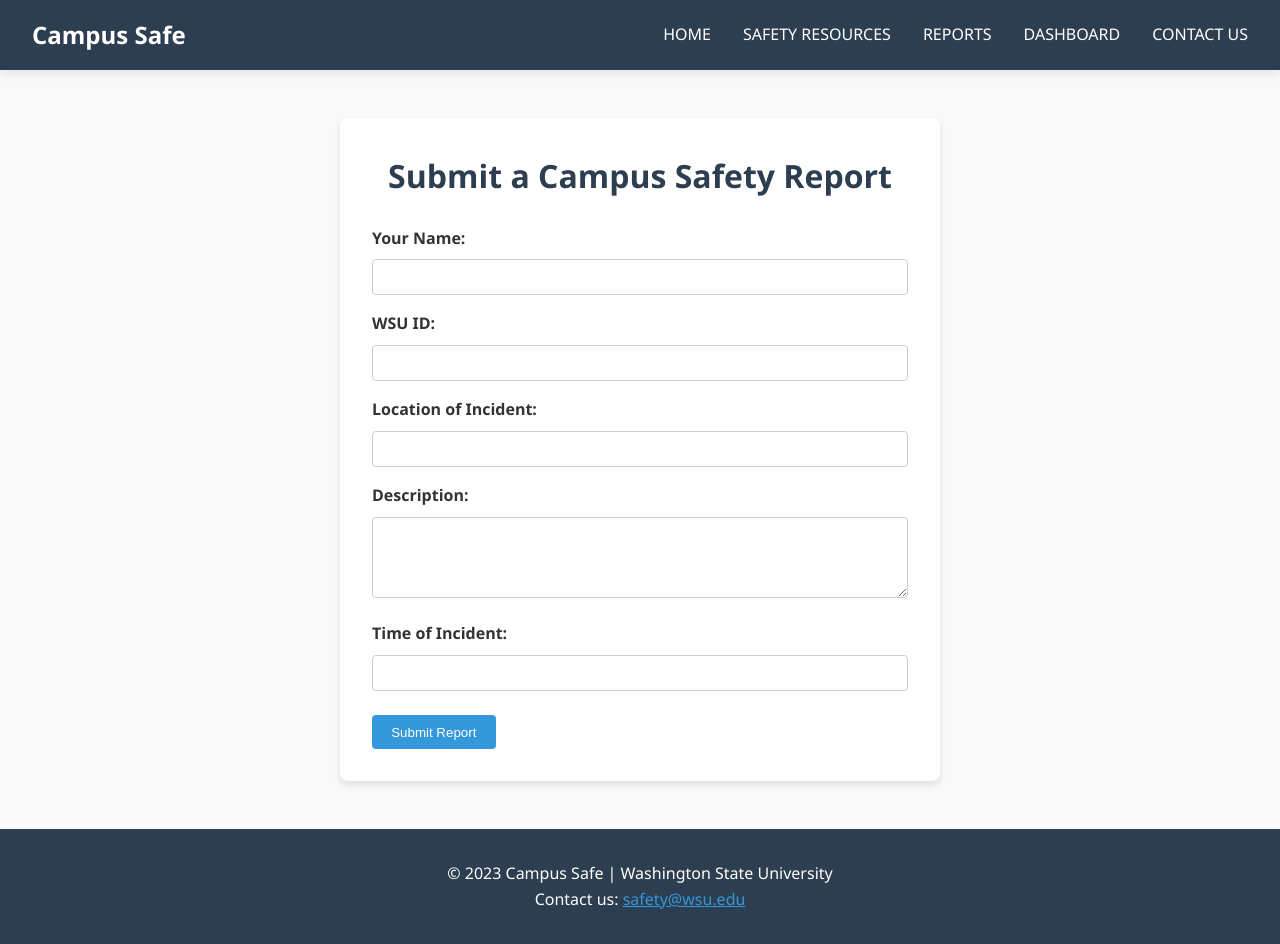
After one commit to McGavGav/CptS_322_CampusSafe, a Django app: page /crimoapp/report/ in a window 1280 px wide. The commit adds this page. Run offline with Django 5.2, Linux system fonts and the light colour scheme.

Commit message:
Added reports page, added notifications, synced the reports with the dashboard

```diff
--- a/crimoapp/templates/crimohtml.html
+++ b/crimoapp/templates/crimohtml.html
@@ -89,8 +89,8 @@
             <li class="logo"><a href="{% url 'dashboard' %}">Campus Safe</a></li>
             <li class="hideOnMobile"><a href="{% url 'home' %}">HOME</a></li>
             <li class="hideOnMobile"><a href="{% url 'resources' %}">SAFETY RESOURCES</a></li>
-            <li class="hideOnMobile"><a href="#about">ABOUT US</a></li>
-            <li class="hideOnMobile"><a href="#faq">FAQs</a></li>
+            <li><a href="{% url 'report' %}">REPORTS</a></li>
+            <li><a href="{% url 'dashboard' %}">DASHBOARD</a></li>
             <li class="hideOnMobile"><a href="#footer">CONTACT US</a></li>
             <li class="menu-button" onclick="showSidebar()">
                 <a href="#">
--- /dev/null
+++ b/crimoapp/templates/report.html
@@ -0,0 +1,259 @@
+<!DOCTYPE html>
+<html lang="en">
+<head>
+  <meta charset="UTF-8" />
+  <meta name="viewport" content="width=device-width, initial-scale=1.0"/>
+  <title>Submit Safety Report</title>
+  <link rel="stylesheet" href="https://cdnjs.cloudflare.com/ajax/libs/font-awesome/6.0.0/css/all.min.css">
+  <style>
+    :root {
+      --primary-color: #2c3e50;
+      --secondary-color: #3498db;
+      --accent-color: #e74c3c;
+      --light-color: #ecf0f1;
+      --dark-color: #2c3e50;
+    }
+
+    * {
+      margin: 0;
+      padding: 0;
+      box-sizing: border-box;
+    }
+
+    body {
+      font-family: 'Segoe UI', Tahoma, Geneva, Verdana, sans-serif;
+      line-height: 1.6;
+      color: #333;
+      background-color: #f9f9f9;
+    }
+
+    .navbar {
+      background: var(--primary-color);
+      color: white;
+      padding: 1rem 2rem;
+      display: flex;
+      justify-content: space-between;
+      align-items: center;
+      box-shadow: 0 2px 10px rgba(0, 0, 0, 0.1);
+    }
+
+    .logo a {
+      color: white;
+      font-size: 1.5rem;
+      font-weight: bold;
+      text-decoration: none;
+    }
+
+    .nav-links {
+      display: flex;
+      list-style: none;
+    }
+
+    .nav-links li {
+      margin-left: 2rem;
+    }
+
+    .nav-links a {
+      color: white;
+      text-decoration: none;
+      font-weight: 500;
+      transition: color 0.3s;
+    }
+
+    .nav-links a:hover {
+      color: var(--secondary-color);
+    }
+
+    .menu-button {
+      display: none;
+      cursor: pointer;
+    }
+
+    .sidebar {
+      position: fixed;
+      top: 0;
+      right: -300px;
+      width: 300px;
+      height: 100%;
+      background: var(--primary-color);
+      padding: 2rem;
+      transition: right 0.3s ease;
+      z-index: 1000;
+    }
+
+    .sidebar.active {
+      right: 0;
+    }
+
+    .sidebar ul {
+      list-style: none;
+      margin-top: 2rem;
+    }
+
+    .sidebar li {
+      margin-bottom: 1.5rem;
+    }
+
+    .sidebar a {
+      color: white;
+      text-decoration: none;
+      font-size: 1.1rem;
+    }
+
+    .close-btn {
+      position: absolute;
+      top: 1rem;
+      right: 1rem;
+      cursor: pointer;
+      color: white;
+      font-size: 1.5rem;
+    }
+
+    .container {
+      max-width: 600px;
+      margin: 3rem auto;
+      padding: 2rem;
+      background: white;
+      border-radius: 8px;
+      box-shadow: 0 4px 6px rgba(0, 0, 0, 0.1);
+    }
+
+    h1 {
+      color: var(--primary-color);
+      margin-bottom: 1.5rem;
+      text-align: center;
+    }
+
+    form label {
+      display: block;
+      margin-top: 1rem;
+      font-weight: bold;
+    }
+
+    form input,
+    form textarea {
+      width: 100%;
+      padding: 0.6rem;
+      margin-top: 0.5rem;
+      border: 1px solid #ccc;
+      border-radius: 4px;
+    }
+
+    .btn {
+      display: inline-block;
+      background: var(--secondary-color);
+      color: white;
+      padding: 0.6rem 1.2rem;
+      margin-top: 1.5rem;
+      border: none;
+      border-radius: 4px;
+      text-decoration: none;
+      font-weight: 500;
+      cursor: pointer;
+      transition: background 0.3s;
+    }
+
+    .btn:hover {
+      background: #2980b9;
+    }
+
+    footer {
+      background: var(--dark-color);
+      color: white;
+      text-align: center;
+      padding: 2rem;
+      margin-top: 3rem;
+    }
+
+    @media (max-width: 768px) {
+      .nav-links {
+        display: none;
+      }
+
+      .menu-button {
+        display: block;
+      }
+    }
+  </style>
+</head>
+
+<body>
+  <nav class="navbar">
+    <div class="logo">
+      <a href="{% url 'dashboard' %}">Campus Safe</a>
+    </div>
+    <ul class="nav-links">
+      <li><a href="{% url 'home' %}">HOME</a></li>
+      <li><a href="{% url 'resources' %}">SAFETY RESOURCES</a></li>
+      <li><a href="{% url 'report' %}">REPORTS</a></li>
+      <li><a href="{% url 'dashboard' %}">DASHBOARD</a></li>
+      <li><a href="#footer">CONTACT US</a></li>
+    </ul>
+    <div class="menu-button" onclick="showSidebar()">
+      <i class="fas fa-bars"></i>
+    </div>
+  </nav>
+
+  <div class="sidebar" id="sidebar">
+    <div class="close-btn" onclick="hideSidebar()">
+      <i class="fas fa-times"></i>
+    </div>
+    <ul>
+      <li><a href="{% url 'home' %}">HOME</a></li>
+      <li><a href="{% url 'resources' %}">SAFETY RESOURCES</a></li>
+      <li><a href="#about">ABOUT US</a></li>
+      <li><a href="#faq">FAQs</a></li>
+      <li><a href="#footer">CONTACT US</a></li>
+    </ul>
+  </div>
+
+  <div class="container">
+    <h1>Submit a Campus Safety Report</h1>
+    <form method="POST">
+      {% csrf_token %}
+      <label for="name">Your Name:</label>
+      <input type="text" name="name" id="name" required>
+
+      <label for="id">WSU ID:</label>
+      <input type="text" name="id" id="id" required>
+
+      <label for="location">Location of Incident:</label>
+      <input type="text" name="location" id="location" required>
+
+      <label for="description">Description:</label>
+      <textarea name="description" id="description" rows="4" required></textarea>
+
+      <label for="time">Time of Incident:</label>
+      <input type="text" name="time" id="time" required>
+
+      <button type="submit" class="btn">Submit Report</button>
+    </form>
+  </div>
+
+  <footer id="footer">
+    <p>© 2023 Campus Safe | Washington State University</p>
+    <p>Contact us: <a href="mailto:safety@wsu.edu" style="color: var(--secondary-color);">safety@wsu.edu</a></p>
+  </footer>
+
+  <script>
+    function showSidebar() {
+      const sidebar = document.getElementById('sidebar');
+      sidebar.classList.add('active');
+    }
+
+    function hideSidebar() {
+      const sidebar = document.getElementById('sidebar');
+      sidebar.classList.remove('active');
+    }
+
+    document.addEventListener('click', function (event) {
+      const sidebar = document.getElementById('sidebar');
+      const menuButton = document.querySelector('.menu-button');
+
+      if (!sidebar.contains(event.target) && event.target !== menuButton && !menuButton.contains(event.target)) {
+        hideSidebar();
+      }
+    });
+  </script>
+</body>
+</html>
--- a/crimoapp/templates/resources.html
+++ b/crimoapp/templates/resources.html
@@ -226,8 +226,8 @@
         <ul class="nav-links">
             <li><a href="{% url 'home' %}">HOME</a></li>
             <li><a href="{% url 'resources' %}">SAFETY RESOURCES</a></li>
-            <li><a href="#about">ABOUT US</a></li>
-            <li><a href="#faq">FAQs</a></li>
+            <li><a href="{% url 'report' %}">REPORTS</a></li>
+            <li><a href="{% url 'dashboard' %}">DASHBOARD</a></li>
             <li><a href="#footer">CONTACT US</a></li>
         </ul>
 
--- a/crimoapp/urls.py
+++ b/crimoapp/urls.py
@@ -1,7 +1,9 @@
 from django.urls import path
 from crimoapp import views
+
 urlpatterns = [
     path('',views.home,name='home'),
     path('resources/',views.resources,name='resources'),
     path('dashboard/', views.dashboard, name='dashboard'),
+    path("report/", views.report, name="report"),
 ]
--- a/crimoapp/views.py
+++ b/crimoapp/views.py
@@ -1,6 +1,42 @@
 # views.py
 from django.shortcuts import render
 from .models import Disaster
+import json
+import os
+from .utils import send_notification
+
+
+def report(request):
+    if request.method == "POST":
+        report = {
+            "name": request.POST["name"],
+            "id": request.POST["id"],
+            "location": request.POST["location"],
+            "description": request.POST["description"],
+            "time": request.POST["time"]
+        }
+
+        file_path = "campus_safe_reports.json"
+
+        if os.path.exists(file_path) and os.path.getsize(file_path) > 0:
+            with open(file_path, "r") as file:
+                reports = json.load(file)
+        else:
+            reports = []
+
+        reports.append(report)
+
+        with open(file_path, "w") as file:
+            json.dump(reports, file, indent=2)
+
+        send_notification(
+            info=report['description'],
+            location=f"At: {report['location']}"
+        )
+
+    return render(request, "report.html")
+
+
 
 def home(request):
     disasters = Disaster.objects.all()  # Fetch all disaster data
@@ -11,5 +47,12 @@ def resources(request):
     return render(request, 'resources.html', {'disasters': disasters})
 
 def dashboard(request):
-    disasters = Disaster.objects.all()
+    file_path = "campus_safe_reports.json"
+
+    if os.path.exists(file_path) and os.path.getsize(file_path) > 0:
+        with open(file_path, "r") as file:
+            disasters = json.load(file)
+    else:
+        disasters = []
+
     return render(request, 'dashboard.html', {'disasters': disasters})
--- a/requirements.txt
+++ b/requirements.txt
@@ -5,3 +5,4 @@ GitPython==3.1.41
 setuptools==69.0.3
 smmap==5.0.1
 sqlparse==0.5.2
+notify_py==0.3.43
```
Also changed, not shown: campus_safe_reports.json (added, +23 -0 lines), crimoapp/templates/dashboard.html (+14 -12 lines), crimoapp/utils.py (added, +8 -0 lines), 1 other file.
